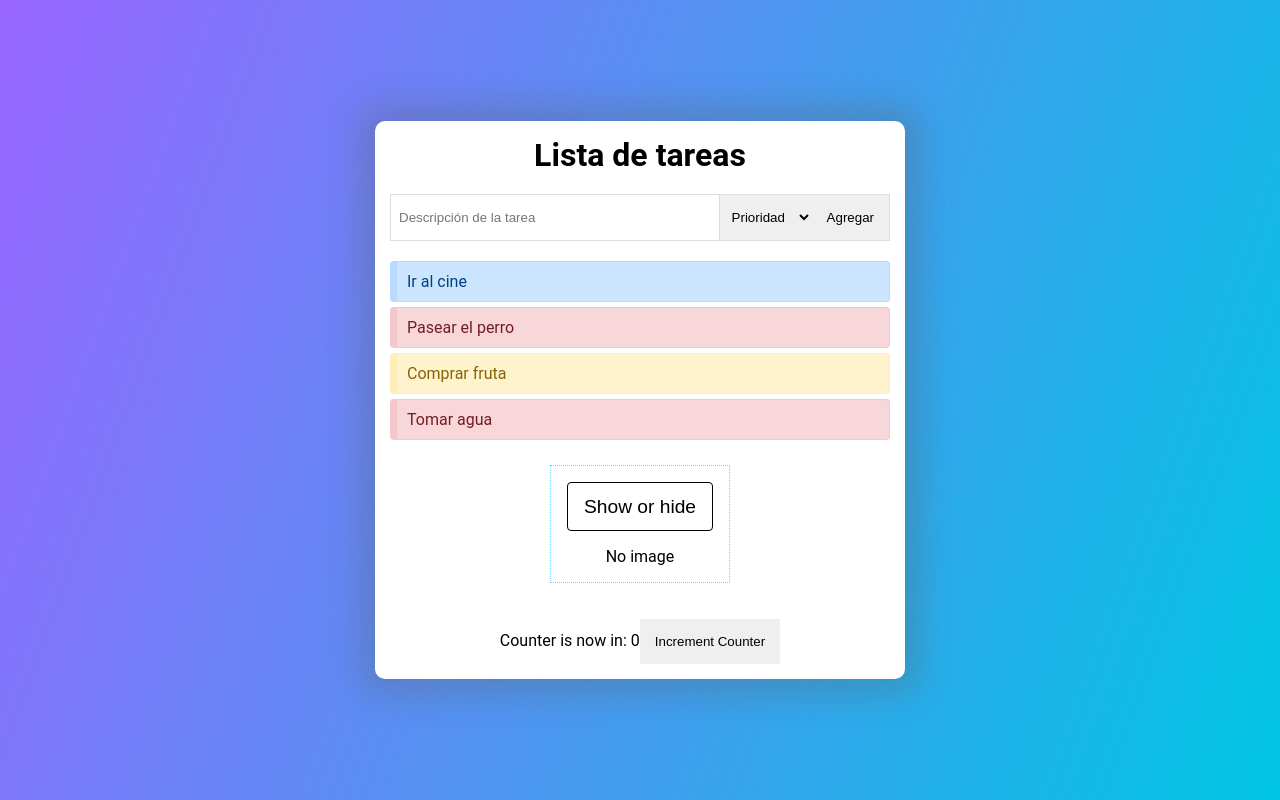
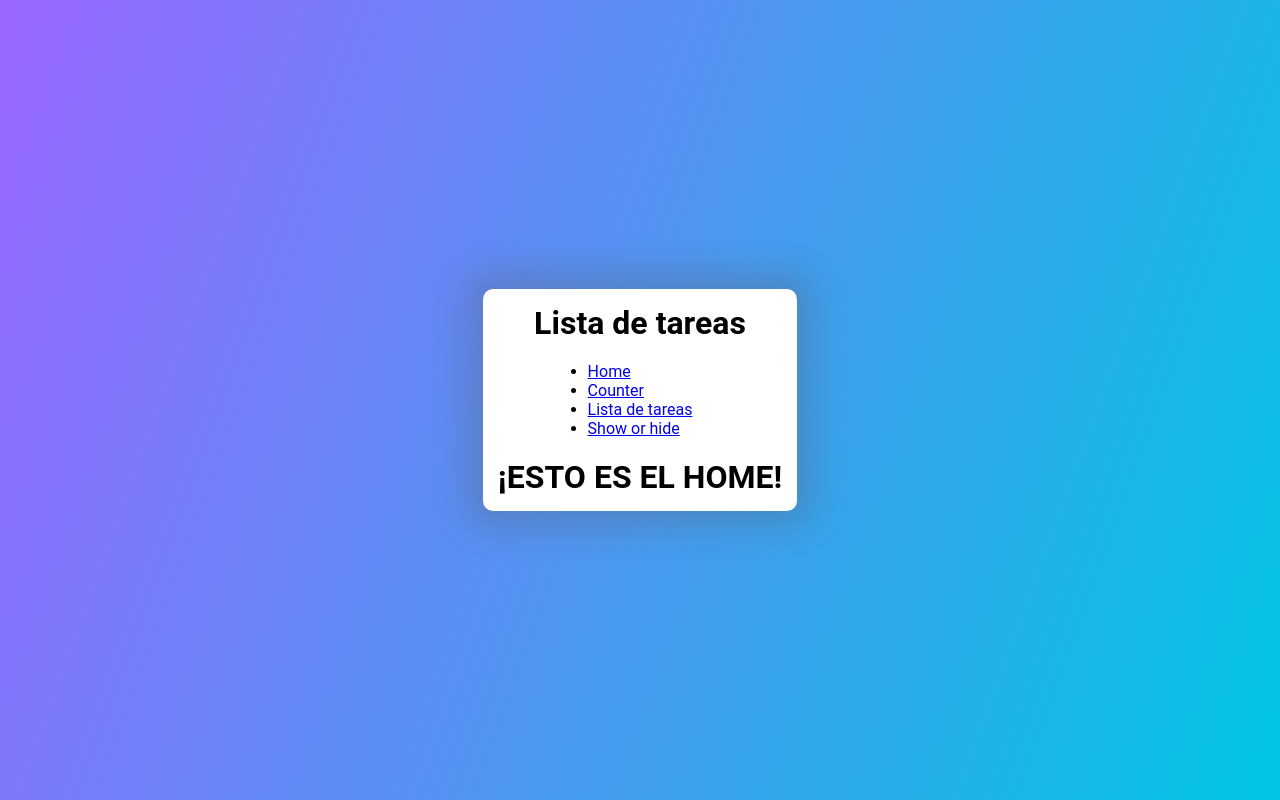
Before and after one commit to SantiRodNu/todo-list-react, a React (Create React App) app in the folder todo-list/: page / in a window 1280 px wide. Built offline with nearby package versions, Linux system fonts and the light colour scheme.

Commit message:
React router dom

```diff
--- a/todo-list/package.json
+++ b/todo-list/package.json
@@ -8,6 +8,7 @@
     "@testing-library/user-event": "^13.5.0",
     "react": "^18.0.0",
     "react-dom": "^18.0.0",
+    "react-router-dom": "^6.3.0",
     "react-scripts": "5.0.0",
     "web-vitals": "^2.1.4"
   },
--- a/todo-list/src/App.css
+++ b/todo-list/src/App.css
@@ -48,12 +48,12 @@ button {
 
 }
 
-ul {
+.ul-lista-tarea {
   list-style: none;
   min-width: 500px;
 }
 
-li {
+.ul-lista-tarea li {
   padding: 10px;
   border-radius: 4px;
   border: 1px solid #ddd;
@@ -61,7 +61,7 @@ li {
   transition: all 300ms;
 }
 
-li:hover {
+.ul-lista-tarea li:hover {
   transform: translateY(-10px) scale(1.1);
   box-shadow: 0 10px 5px 0 rgba(90, 95, 101, 0.2);
 }
--- a/todo-list/src/App.js
+++ b/todo-list/src/App.js
@@ -2,22 +2,24 @@ import "./App.css";
 import FormListaTarea from "./components/FormListaTarea";
 import Counter from "./components/Counter/Counter";
 import TreeImage from "./components/TreeImage/TreeImage";
-import { useState } from "react";
+import { BrowserRouter as Router, Routes, Route } from "react-router-dom";
+import Nav from "./components/Nav/Nav";
+import Home from "./pages/Home";
 
 function App() {
-  const [showThings, setShowThings] = useState(false);
-
-  const showOrHide = () => {
-    setShowThings(!showThings);
-  };
-
   return (
     <div className="App">
       <main>
         <h1>Lista de tareas</h1>
-        <FormListaTarea />
-        <TreeImage showImage={showThings} showOrHideImage={showOrHide} />
-        <Counter titulo="Hola. Soy un counter :D" subtitulo="Subtitulo" />
+        <Router>
+          <Nav />
+          <Routes>
+            <Route path="/" element={<Home />} />
+            <Route path="/lista-tarea" element={<FormListaTarea />} />
+            <Route path="/counter" element={<Counter />} />
+            <Route path="/tree-image" element={<TreeImage />} />
+          </Routes>
+        </Router>
       </main>
     </div>
   );
--- a/todo-list/src/components/ListaTareas.jsx
+++ b/todo-list/src/components/ListaTareas.jsx
@@ -3,7 +3,7 @@ const ListaTareas = (props) => {
 
   return (
     <>
-      <ul id="lista-tareas">
+      <ul className="ul-lista-tarea" id="lista-tareas">
         {tareas.map((tarea, i) => {
           return (
             <li className={tarea.prioridad} key={i}>
--- a/todo-list/src/components/Nav/Nav.jsx
+++ b/todo-list/src/components/Nav/Nav.jsx
@@ -1,8 +1,25 @@
+import { Link } from "react-router-dom";
+
 const Nav = () => {
   return (
-    <ul>
-      <li>Nosotros</li>
-    </ul>
+    <>
+      <div>
+        <ul>
+          <li>
+            <Link to="/">Home</Link>
+          </li>
+          <li>
+            <Link to="/counter">Counter</Link>
+          </li>
+          <li>
+            <Link to="/lista-tarea">Lista de tareas</Link>
+          </li>
+          <li>
+            <Link to="/tree-image">Show or hide</Link>
+          </li>
+        </ul>
+      </div>
+    </>
   );
 };
 
--- a/todo-list/src/components/TreeImage/TreeImage.jsx
+++ b/todo-list/src/components/TreeImage/TreeImage.jsx
@@ -1,12 +1,19 @@
 import "./TreeImage.css";
+import { useState } from "react";
 
-const TreeImage = (props) => {
+const TreeImage = () => {
+  const [showThings, setShowThings] = useState(false);
+
+  const showOrHide = () => {
+    setShowThings(!showThings);
+  };
+
   return (
     <div className="treeImageContainer">
-      <button onClick={props.showOrHideImage} className="showHideButton">
+      <button onClick={showOrHide} className="showHideButton">
         Show or hide
       </button>
-      {props.showImage ? (
+      {showThings ? (
         <img
           src="https://images.unsplash.com/photo-1513836279014-a89f7a76ae86?ixlib=rb-1.2.1&ixid=MnwxMjA3fDB8MHxwaG90by1wYWdlfHx8fGVufDB8fHx8&auto=format&fit=crop&w=988&q=80"
           alt="tree"
--- a/todo-list/src/pages/Home.jsx
+++ b/todo-list/src/pages/Home.jsx
@@ -1,13 +1,5 @@
-import Nav from "../components/Nav/Nav";
-import MainTitle from "../components/MainTitle/MainTitle";
-
 const Home = () => {
-  return (
-    <>
-      <MainTitle titulo="Esto es el home" />
-      <Nav />
-    </>
-  );
+  return <h1>¡ESTO ES EL HOME!</h1>;
 };
 
 export default Home;
```
Also changed, not shown: todo-list/src/components/Form/Form.jsx (added, +46 -0 lines), 1 other file (tests, documents, lock files or other folders).
